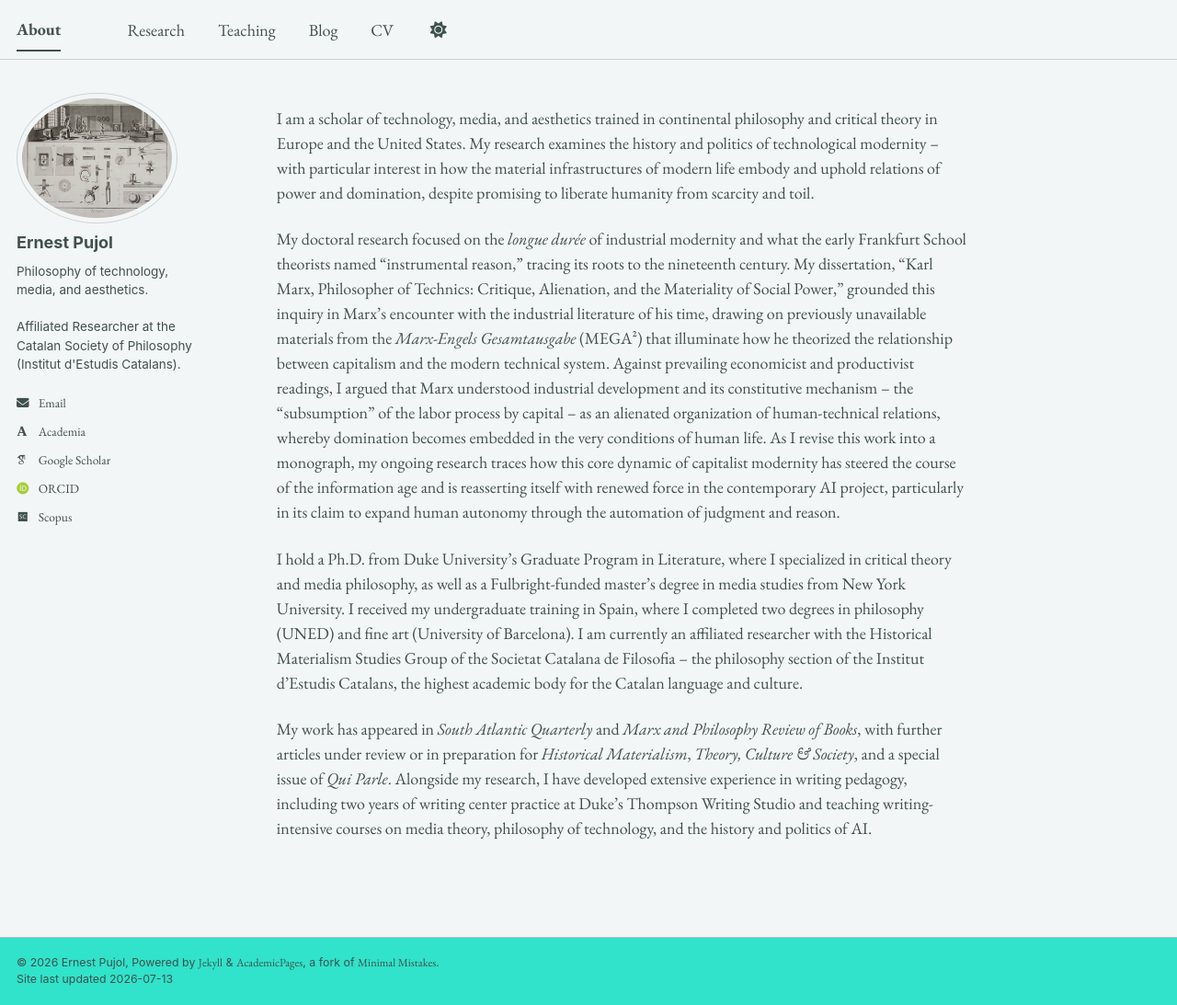
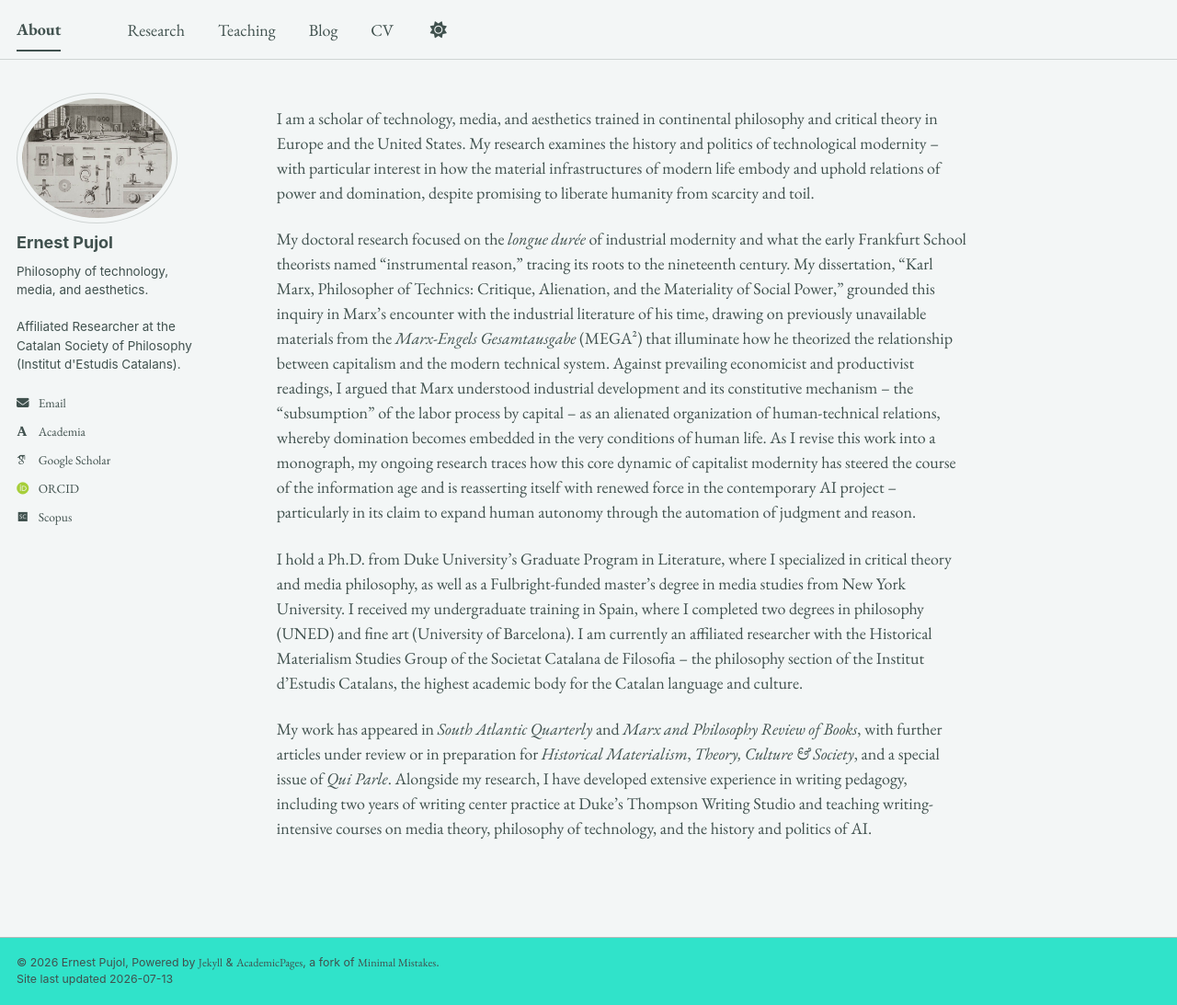
Before and after one commit to epujol90/epujol90.github.io, a Jekyll site: the page built from _pages/about.md, in a window 1280 px wide and 1093 px high. Shown: the whole window at 92% size. Built offline with Jekyll 4.4.1, drawn with Linux system fonts in a browser that asks for light colours; some web fonts are replaced; a script bundle is joined from its source files by our own code; library files that are not in the unit come from our copies.

```diff
--- a/_pages/about.md
+++ b/_pages/about.md
@@ -8,7 +8,7 @@ redirect_from:
 ---
 I am a scholar of technology, media, and aesthetics trained in continental philosophy and critical theory in Europe and the United States. My research examines the history and politics of technological modernity -- with particular interest in how the material infrastructures of modern life embody and uphold relations of power and domination, despite promising to liberate humanity from scarcity and toil.
 
-My doctoral research focused on the _longue durée_ of industrial modernity and what the early Frankfurt School theorists named “instrumental reason,” tracing its roots to the nineteenth century. My dissertation, “Karl Marx, Philosopher of Technics: Critique, Alienation, and the Materiality of Social Power,” grounded this inquiry in Marx’s encounter with the industrial literature of his time, drawing on previously unavailable materials from the _Marx-Engels Gesamtausgabe_ (MEGA²) that illuminate how he theorized the relationship between capitalism and the modern technical system. Against prevailing economicist and productivist readings, I argued that Marx understood industrial development and its constitutive mechanism -- the “subsumption” of the labor process by capital -- as an alienated organization of human-technical relations, whereby domination becomes embedded in the very conditions of human life. As I revise this work into a monograph, my ongoing research traces how this core dynamic of capitalist modernity has steered the course of the information age and is reasserting itself with renewed force in the contemporary AI project, particularly in its claim to expand human autonomy through the automation of judgment and reason.
+My doctoral research focused on the _longue durée_ of industrial modernity and what the early Frankfurt School theorists named “instrumental reason,” tracing its roots to the nineteenth century. My dissertation, “Karl Marx, Philosopher of Technics: Critique, Alienation, and the Materiality of Social Power,” grounded this inquiry in Marx’s encounter with the industrial literature of his time, drawing on previously unavailable materials from the _Marx-Engels Gesamtausgabe_ (MEGA²) that illuminate how he theorized the relationship between capitalism and the modern technical system. Against prevailing economicist and productivist readings, I argued that Marx understood industrial development and its constitutive mechanism -- the “subsumption” of the labor process by capital -- as an alienated organization of human-technical relations, whereby domination becomes embedded in the very conditions of human life. As I revise this work into a monograph, my ongoing research traces how this core dynamic of capitalist modernity has steered the course of the information age and is reasserting itself with renewed force in the contemporary AI project -- particularly in its claim to expand human autonomy through the automation of judgment and reason.
 
 I hold a Ph.D. from Duke University’s Graduate Program in Literature, where I specialized in critical theory and media philosophy, as well as a Fulbright-funded master’s degree in media studies from New York University. I received my undergraduate training in Spain, where I completed two degrees in philosophy (UNED) and fine art (University of Barcelona). I am currently an affiliated researcher with the Historical Materialism Studies Group of the Societat Catalana de Filosofia -- the philosophy section of the Institut d’Estudis Catalans, the highest academic body for the Catalan language and culture.
 
```
